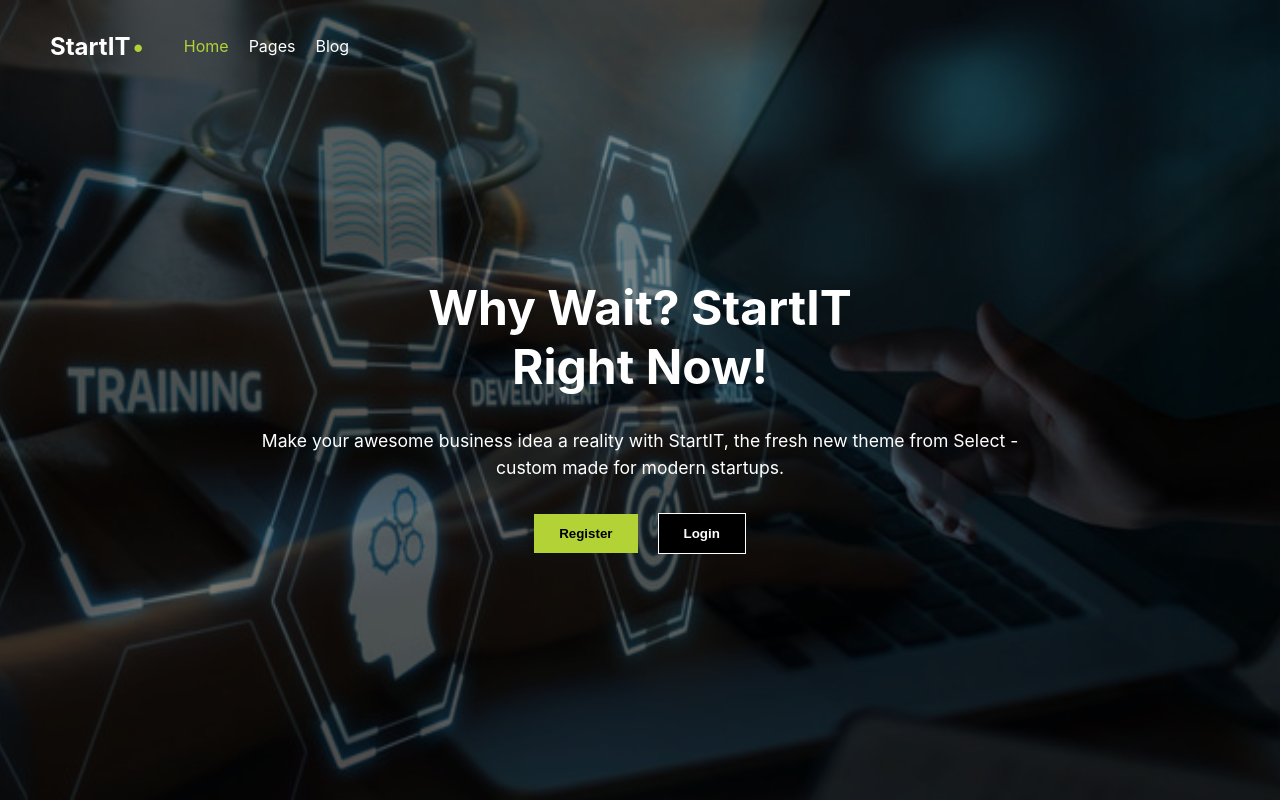
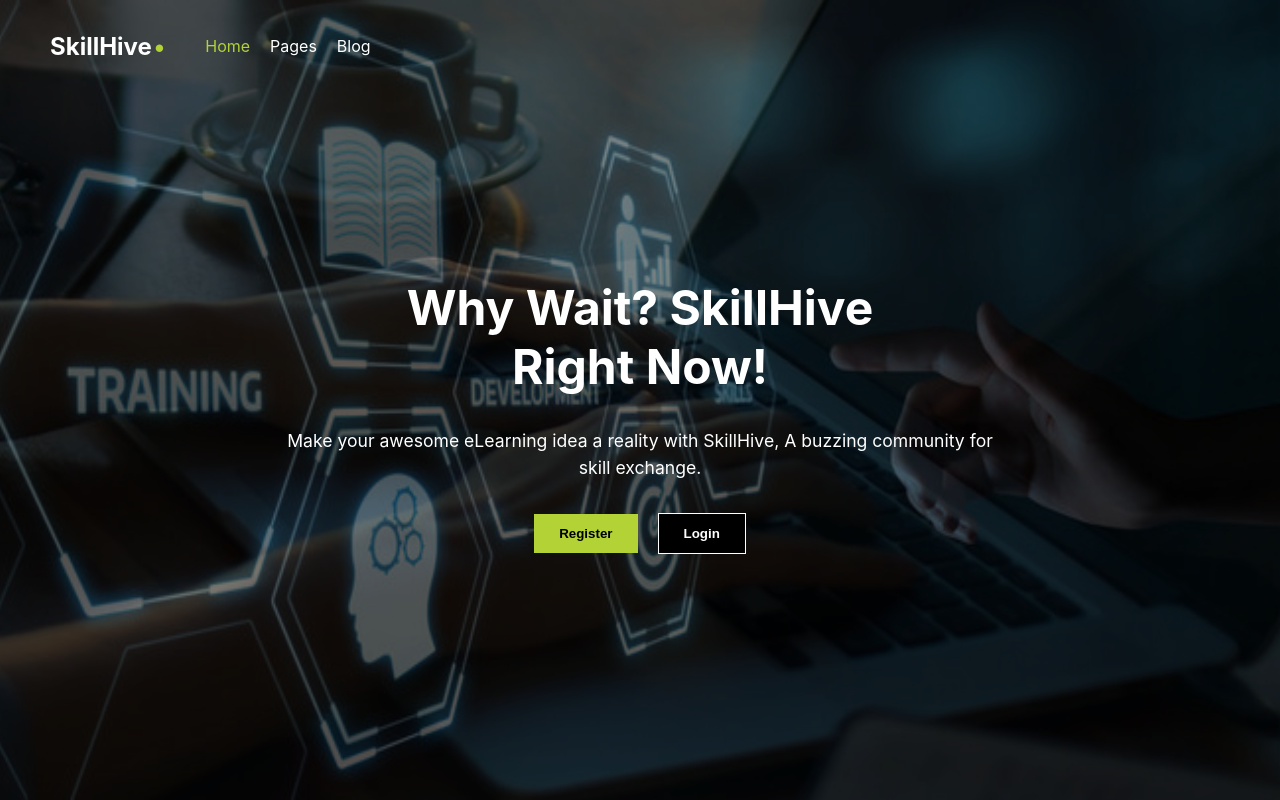
Before and after one commit to Vithushana/Online-Learning-Platform-Y3S2, a React (Create React App) app in the folder frontend/: page / in a window 1280 px wide. Built offline with nearby package versions, Linux system fonts and the light colour scheme.

Commit message:
SkillHive

```diff
--- a/frontend/src/components/HeroSection.js
+++ b/frontend/src/components/HeroSection.js
@@ -30,9 +30,9 @@ function HeroSection() {
       >
         <div className="overlay" />
         <div className="content">
-          <h1>Why Wait? StartIT<br />Right Now!</h1>
+          <h1>Why Wait? SkillHive<br />Right Now!</h1>
           <p>
-            Make your awesome business idea a reality with StartIT, the fresh new theme from Select - custom made for modern startups.
+            Make your awesome eLearning idea a reality with SkillHive, A buzzing community for skill exchange.
           </p>
           <div className="buttons">
             <button className="register">Register</button>
--- a/frontend/src/components/Navbar.js
+++ b/frontend/src/components/Navbar.js
@@ -4,7 +4,7 @@ import "../styles/Navbar.css";
 function Navbar() {
   return (
     <nav className="navbar">
-      <div className="logo">StartIT<span className="dot">•</span></div>
+      <div className="logo">SkillHive<span className="dot">•</span></div>
       <ul className="menu">
         <li className="active">Home</li>
         <li>Pages</li>
```
